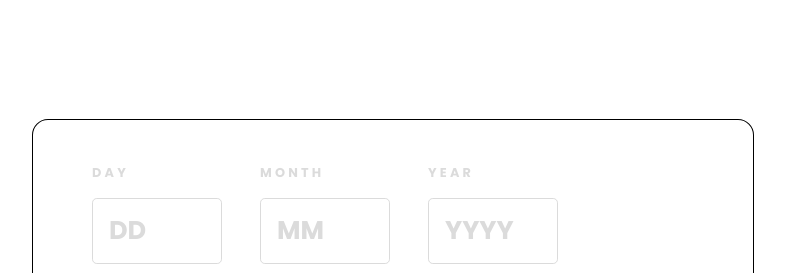
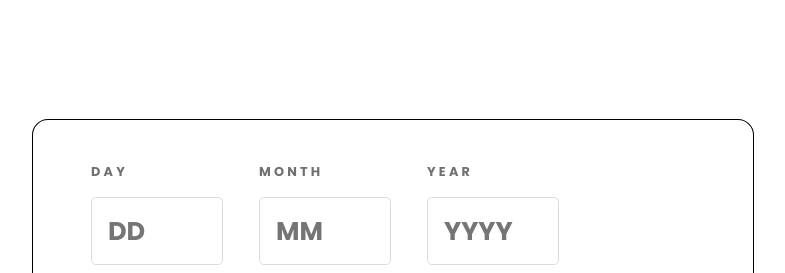
Before and after one commit to wundaab/age-calculator-app, a plain HTML site: page index.html in a window 1280 px wide. Shown: the top 273 px of the page, without its empty margins (247-1032 px from the left). Drawn offline with Linux system fonts and the light colour scheme.

Commit message:
proper desktop base

```diff
--- a/index.html
+++ b/index.html
@@ -20,15 +20,15 @@
   <div class="DDMMYY">
     <div class="input">
       DAY
-      <div class="input_box">DD</div>
+      <input type="text" id="day" name="day" placeholder="DD">
     </div>
     <div class="input">
       MONTH
-      <div class="input_box">MM</div>
+      <input type="text" id="month" name="month" placeholder="MM">
     </div>
     <div class="input">
       YEAR
-      <div class="input_box">YYYY</div>
+      <input type="text" id="year" name="year" placeholder="YYYY">
     </div>
   </div>
   <div class="divide">
--- a/styles.css
+++ b/styles.css
@@ -29,7 +29,7 @@ body {
     align-items: center;
     margin-left: 2.5rem;
     margin-top: 2rem;
-    color: hsl(0, 0%, 86%);
+    color: hsl(0, 1%, 44%);
 }
 
 .divide {
@@ -48,7 +48,35 @@ body {
     letter-spacing: .2rem;
 }
 
-.input_box {
+#day {
+    border: solid 1px hsl(0, 0%, 86%);
+    height: 4rem;
+    width: 7rem;
+    font-size: 2em;
+    font-family: poppins-bold;
+    padding-left: 1rem;
+    border-radius: .3rem;
+    letter-spacing: normal;
+    display: flex;
+    align-items: center;
+    margin-top: 1rem;
+}
+
+#month {
+    border: solid 1px hsl(0, 0%, 86%);
+    height: 4rem;
+    width: 7rem;
+    font-size: 2em;
+    font-family: poppins-bold;
+    padding-left: 1rem;
+    border-radius: .3rem;
+    letter-spacing: normal;
+    display: flex;
+    align-items: center;
+    margin-top: 1rem;
+}
+
+#year {
     border: solid 1px hsl(0, 0%, 86%);
     height: 4rem;
     width: 7rem;
@@ -70,8 +98,9 @@ button {
     border: none;
 }
 
-img {
-    background-color: hsl(259, 100%, 65%);
+button:hover {
+    background-color: hsl(0, 0%, 8%);
+    cursor: pointer;
 }
 
 hr {
```
